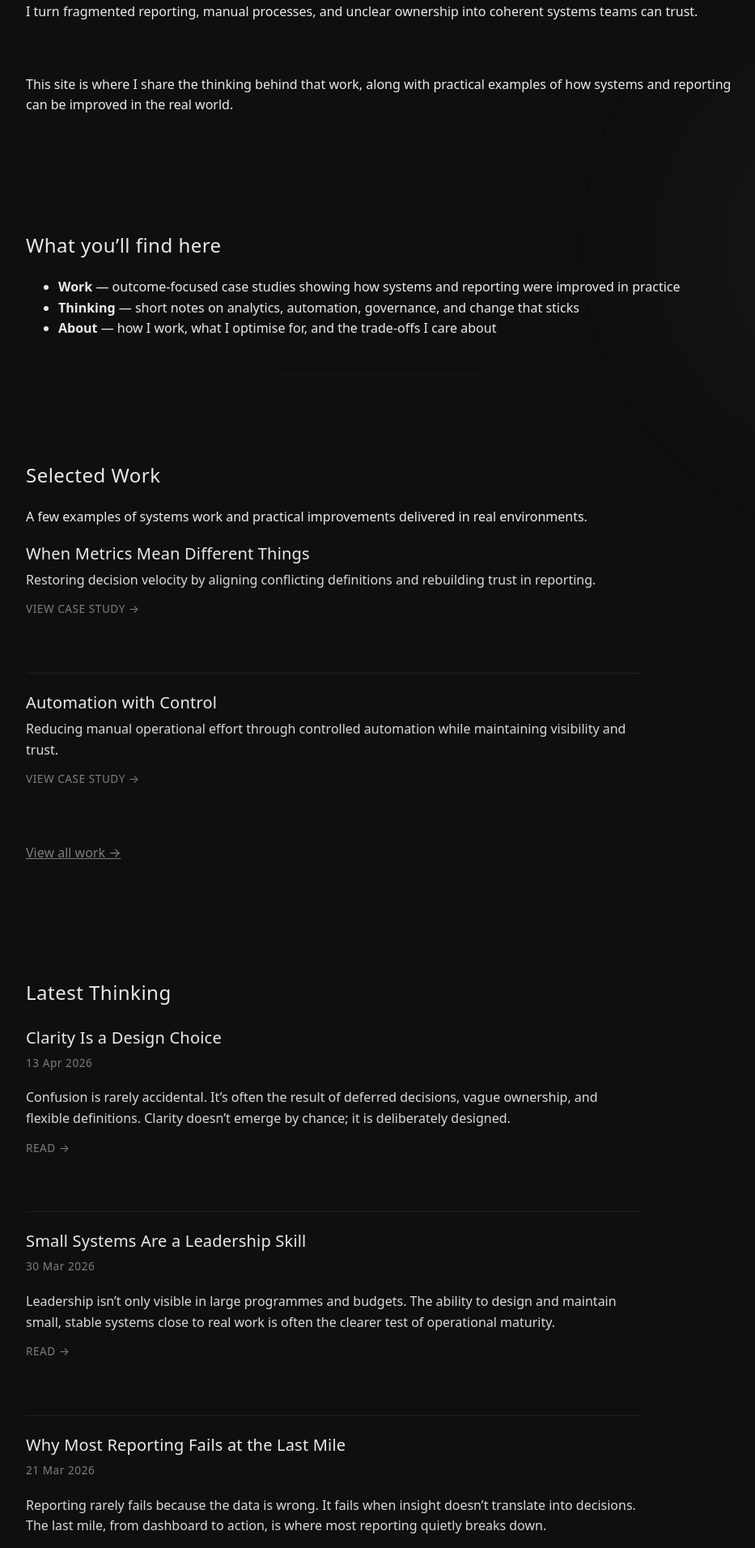
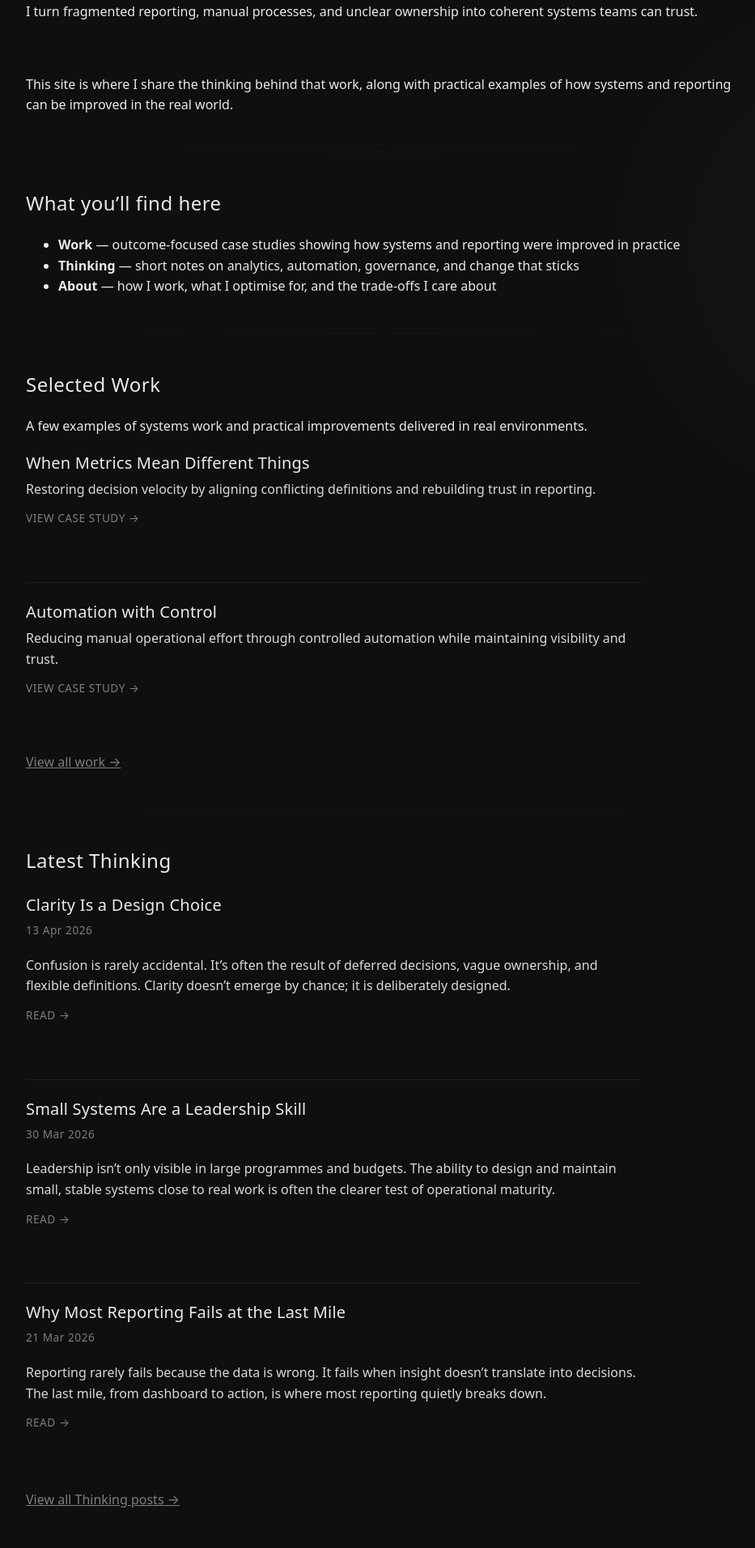
Before and after one commit to ElliotGinge/elliotginger.com, a Jekyll site: the page built from index.md, in a window 1280 px wide. Shown: the part 432-2344 px from the top of the page at 81% size, without its empty margins (168-1101 px from the left). Built offline with Jekyll 4.4.1, drawn with Linux system fonts in a browser that asks for light colours; our own code applies the rules of GitHub Pages for plain Markdown files.

Commit message:
Update index.md

```diff
--- a/index.md
+++ b/index.md
@@ -25,8 +25,6 @@
 
 <hr>
 
-<div style="height:2rem"></div>
-
 ## What you’ll find here
 
 - **Work** — outcome-focused case studies showing how systems and reporting were improved in practice
@@ -34,8 +32,6 @@
 - **About** — how I work, what I optimise for, and the trade-offs I care about
 
 <hr>
-
-<div style="height:2.5rem"></div>
 
 ## Selected Work
 
@@ -76,8 +72,6 @@
 <a class="muted" href="/work/">View all work →</a>
 
 <hr>
-
-<div style="height:2rem"></div>
 
 ## Latest Thinking
 
```
